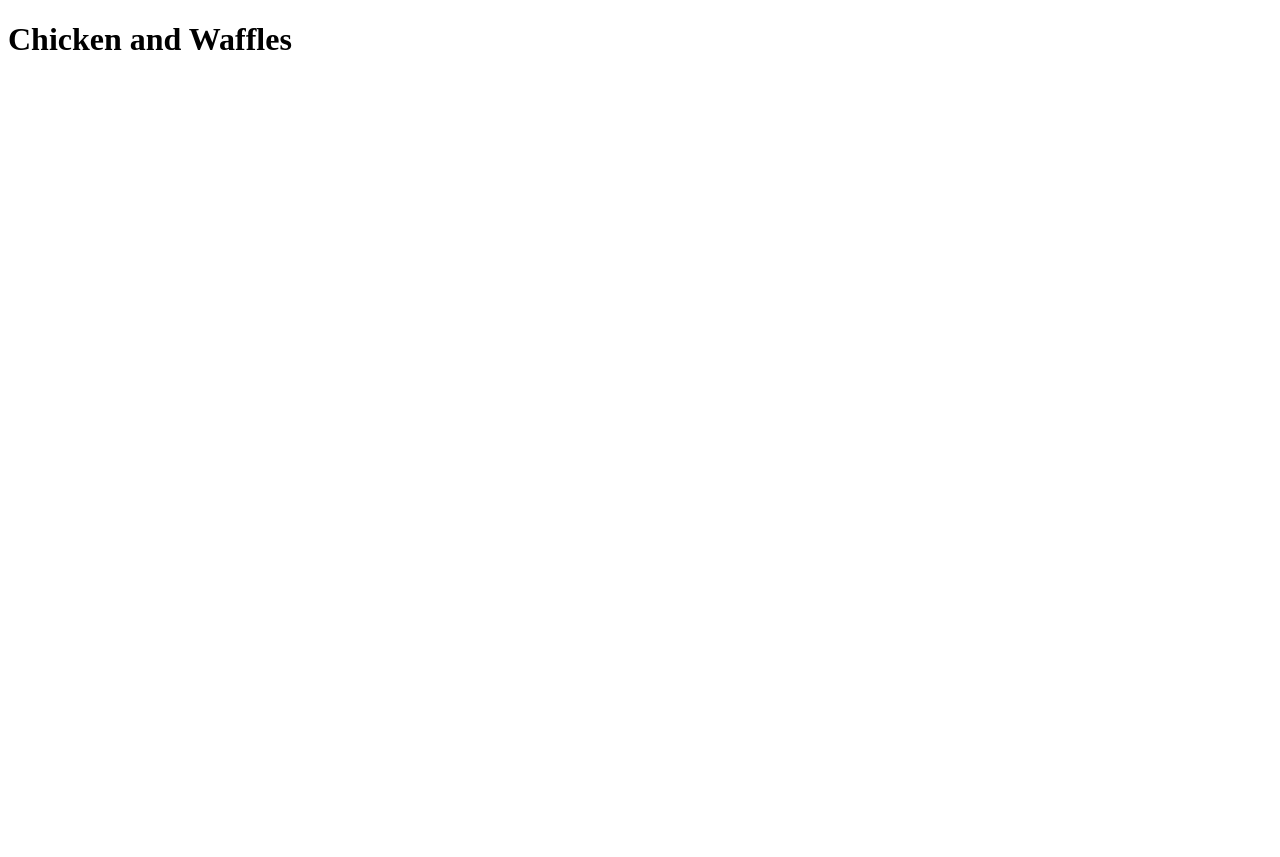
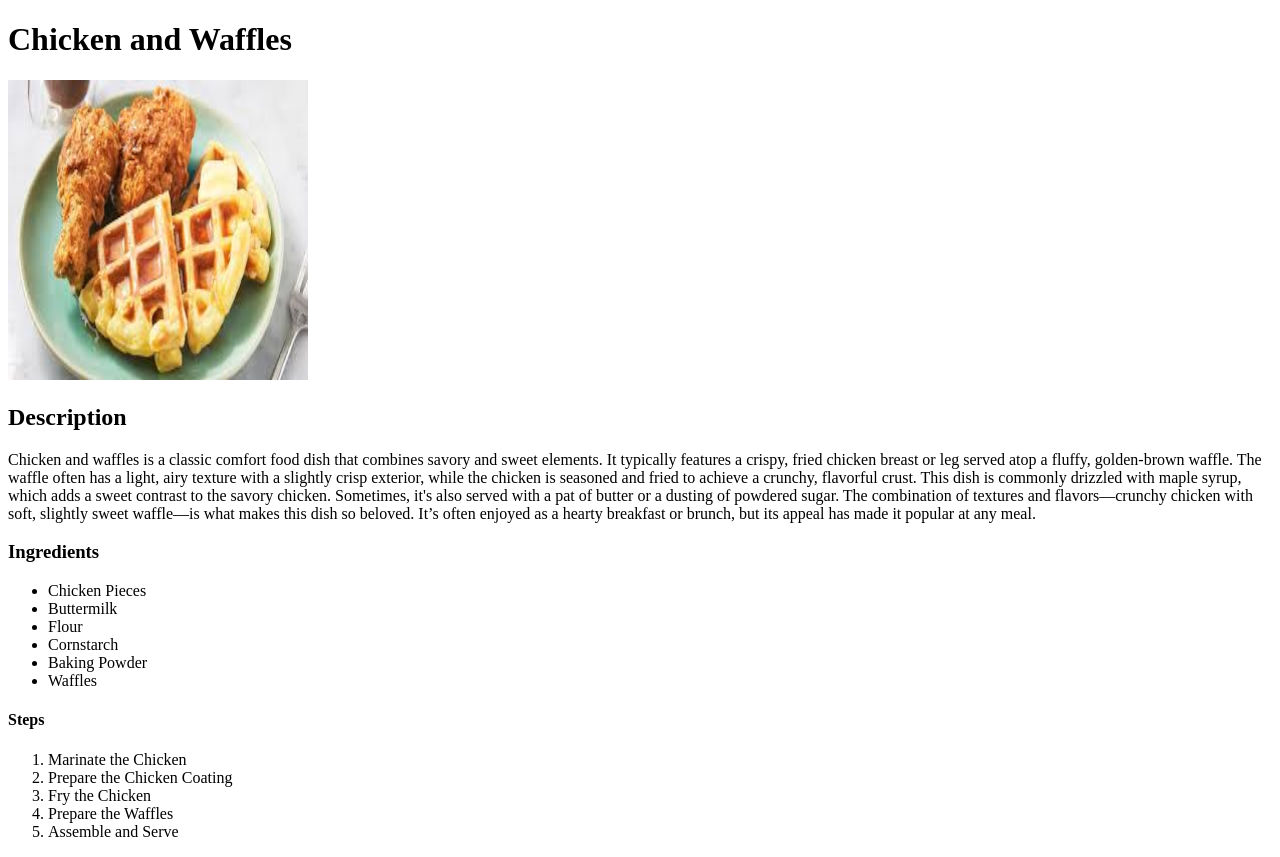
Before and after one commit to mitch716/odin-recipes, a plain HTML site: page recipes/cw.html in a window 1280 px wide. Before the commit the page ends 800 px from the top, so only its background shows below. Drawn offline with Linux system fonts and the light colour scheme.

Commit message:
added html to pasta and cw

```diff
--- a/recipes/cw.html
+++ b/recipes/cw.html
@@ -7,5 +7,42 @@
   </head>
   <body>
     <h1>Chicken and Waffles</h1>
+    <img
+      src="../images/chicken and waffles.jpeg"
+      alt="chickenwaffle"
+      height="300"
+      width="300"
+    />
+    <h2>Description</h2>
+    <p>
+      Chicken and waffles is a classic comfort food dish that combines savory
+      and sweet elements. It typically features a crispy, fried chicken breast
+      or leg served atop a fluffy, golden-brown waffle. The waffle often has a
+      light, airy texture with a slightly crisp exterior, while the chicken is
+      seasoned and fried to achieve a crunchy, flavorful crust. This dish is
+      commonly drizzled with maple syrup, which adds a sweet contrast to the
+      savory chicken. Sometimes, it's also served with a pat of butter or a
+      dusting of powdered sugar. The combination of textures and flavors—crunchy
+      chicken with soft, slightly sweet waffle—is what makes this dish so
+      beloved. It’s often enjoyed as a hearty breakfast or brunch, but its
+      appeal has made it popular at any meal.
+    </p>
+    <h3>Ingredients</h3>
+    <ul>
+      <li>Chicken Pieces</li>
+      <li>Buttermilk</li>
+      <li>Flour</li>
+      <li>Cornstarch</li>
+      <li>Baking Powder</li>
+      <li>Waffles</li>
+    </ul>
+    <h4>Steps</h4>
+    <ol>
+      <li>Marinate the Chicken</li>
+      <li>Prepare the Chicken Coating</li>
+      <li>Fry the Chicken</li>
+      <li>Prepare the Waffles</li>
+      <li>Assemble and Serve</li>
+    </ol>
   </body>
 </html>
```
Also changed, not shown: index.html (+1 -1 lines), recipes/pasta.html (+25 -1 lines), images/chicken and waffles.jpeg (added), images/pasta.jpeg (added).
